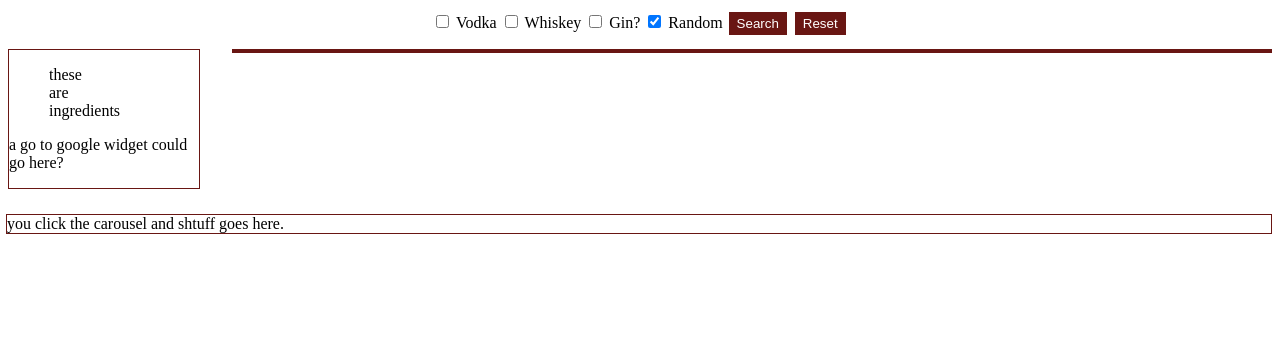
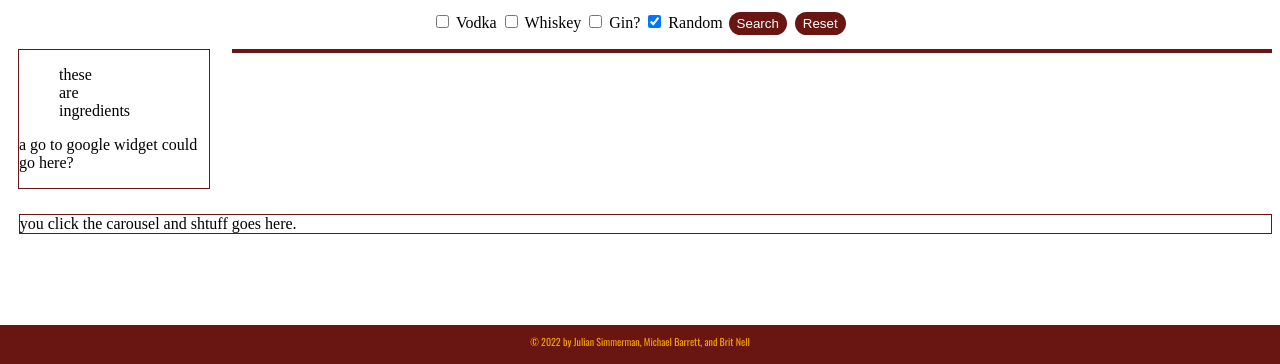
Before and after one commit to mxmurphy/Group-Project, a plain HTML site: page find.html in a window 1280 px wide. Shown: the part 436-800 px from the top of the page. Drawn offline with nearby package versions, Linux system fonts and the light colour scheme; a web font is replaced by a local one.

Commit message:
tweaked a few style things but nothing major.  added a footer.  removed scrollbars (but not scroll functionality).  I think that's it.

```diff
--- a/find.html
+++ b/find.html
@@ -71,8 +71,10 @@
 you click the carousel and shtuff goes here.
 </div>
 
+<div class="footer">
+	&copy; 2022 by Julian Simmerman, Michael Barrett, and Brit Nell
+</div>
 
 <script src="script.js"></script>
-
 	</body>
 </html>
--- a/style.css
+++ b/style.css
@@ -7,7 +7,8 @@
     background-repeat: no-repeat;
     background-size: cover;
     width: 100%;
-    height: 25rem;
+    height: 400px;
+
 }
 #titleBoxText {
     color: #f2a102;
@@ -69,7 +70,7 @@
 
 /* for the recipes user saves */
 .recipesForReal {
-    width: 100%;
+    width: 99%;
     float: right;
     position: static;
     margin-top: 2%;
@@ -77,6 +78,7 @@
     border-style: solid;
     border-color: #691613;
     border-image: initial;
+    margin-left: 4px;
 }
 
  /*aggregated shopping list which is no longer aggrevating me*/
@@ -90,6 +92,7 @@
     border-color: rgb(105, 22, 19);
     border-image: initial;
     overflow: auto;
+    margin-left: 10px;
 }
 .theList ul {
     list-style-type: none;
@@ -108,22 +111,45 @@ input[type="submit"], input[type="reset"] {
     background-color: #691613;
     color: white;
     cursor: pointer;
-    border-width: initial;
     border-style: none;
-    border-color: initial;
-    border-image: initial;
     padding: 4px 8px;
     text-decoration: none;
     margin: 4px 2px;
+    border-radius: 16px;
 }
 
+/* pretty much what it says on the tin*/
+.footer {
+    position: fixed;
+    left: 0;
+    bottom: 0;
+    width: 100%;
+    height: 30px;
+    background-color: #691613;
+    color: #f2a102;
+    text-align: center;
+    font-size: 10px;
+    font-family: "Oswald";
+    padding-top: 9px;
+  }
 
-/*
-    code by Iatek LLC 2018 - CC 2.0 License - Attribution required
+/*gets rid of scrollbars in Firefox, IE, Edge, Chrome, and Safari */
+.example {
+    -ms-overflow-style: none;
+    scrollbar-width: none;
+  }
+.example::-webkit-scrollbar {
+    display: none;
+  }
+body {
+    overflow-x: hidden;
+}
+
+/* code by Iatek LLC 2018 - CC 2.0 License - Attribution required
     code customized by Azmind.com
     obtained on 1/19/22 at https://azmind.com/bootstrap-carousel-multiple-items/
-    CAROUSEL START
-*/
+    CAROUSEL START*/
+
 @media (min-width: 768px) and (max-width: 991px) {
 
     /* Show 4th slide on md if col-md-4*/
```
